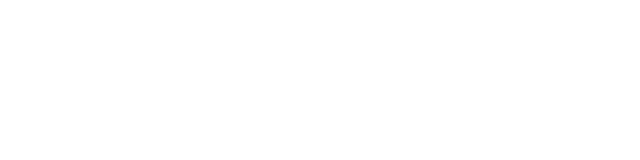
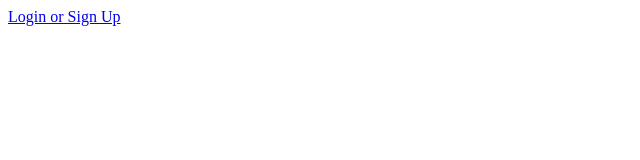
Before and after one commit to kristenpicard/Show-Me-The-City, a React (Create React App) app: page / in a window 1280 px wide. Shown: the top 160 px of the page, without its empty margins (0-640 px from the left). Built offline with nearby package versions, Linux system fonts and the light colour scheme.

Commit message:
added Link to router in App.js

```diff
--- a/src/App.js
+++ b/src/App.js
@@ -1,5 +1,5 @@
 import React from "react";
-import { BrowserRouter as Router, Route, Switch } from "react-router-dom";
+import { BrowserRouter as Router, Route, Switch, Link } from "react-router-dom";
 import Login from "./pages/Login";
 
 
@@ -7,6 +7,9 @@
   return (
     <div>
       <Router>
+        <div>
+          <Link to="/login">Login or Sign Up</Link>
+        </div>
         <div>
           <Switch>
             {/* <Route exact path="/" component={Home} /> */}
```
